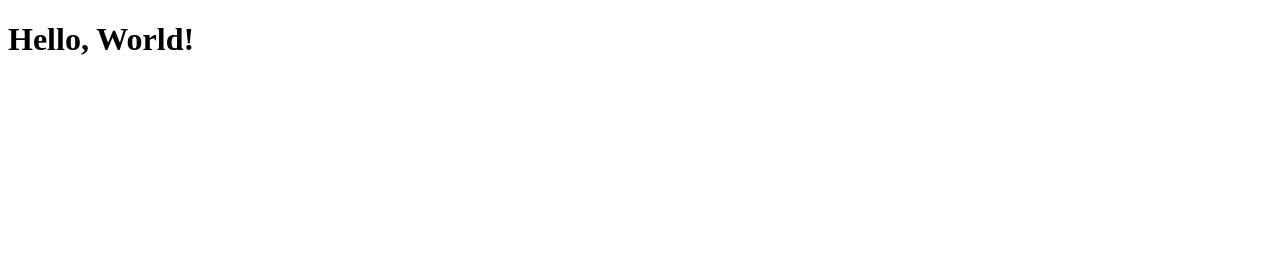
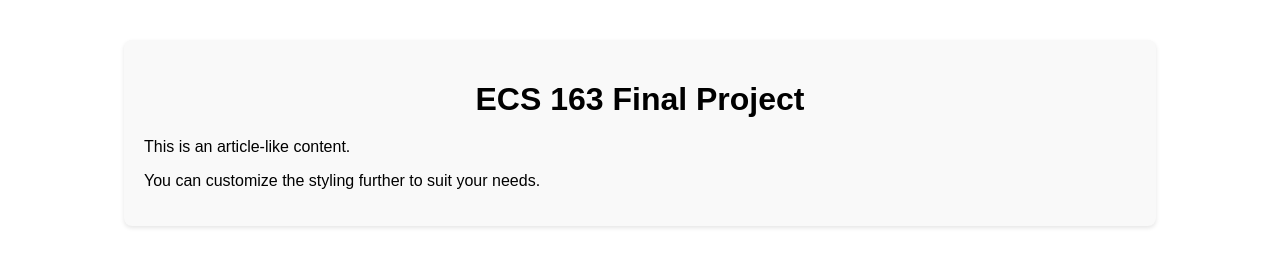
Before and after one commit to sarvesh-krishan/ecs163-final-project, a plain HTML site: page index.html in a window 1280 px wide. Drawn offline with Linux system fonts and the light colour scheme.

Commit message:
Added .css file for styling

```diff
--- a/index.html
+++ b/index.html
@@ -1,9 +1,13 @@
 <!DOCTYPE html>
 <html>
 <head>
-    <title>Hello, World!</title>
+    <title>ECS 163 Final Project</title>
+    <link rel="stylesheet" href="styles.css">
 </head>
 <body>
-    <h1>Hello, World!</h1>
+    <div class="article">
+        <h1>ECS 163 Final Project</h1>
+        <p>This is an article-like content.</p>
+        <p>You can customize the styling further to suit your needs.</p>
 </body>
 </html>
--- /dev/null
+++ b/styles.css
@@ -0,0 +1,23 @@
+body {
+    display: flex;
+    justify-content: center;
+    align-items: flex-start; /* Adjusted alignment */
+    min-height: 100vh; /* Changed height property to min-height */
+    margin: 0;
+    padding: 20px;
+    font-family: Arial, sans-serif;
+}
+
+.article {
+    width: 80%;
+    background-color: #f9f9f9;
+    border-radius: 8px;
+    padding: 20px;
+    box-shadow: 0 2px 4px rgba(0, 0, 0, 0.1);
+    margin-top: 20px; /* Adjusted margin to create space from the top */
+}
+
+h1 {
+    text-align: center;
+    margin-bottom: 20px;
+}
```
